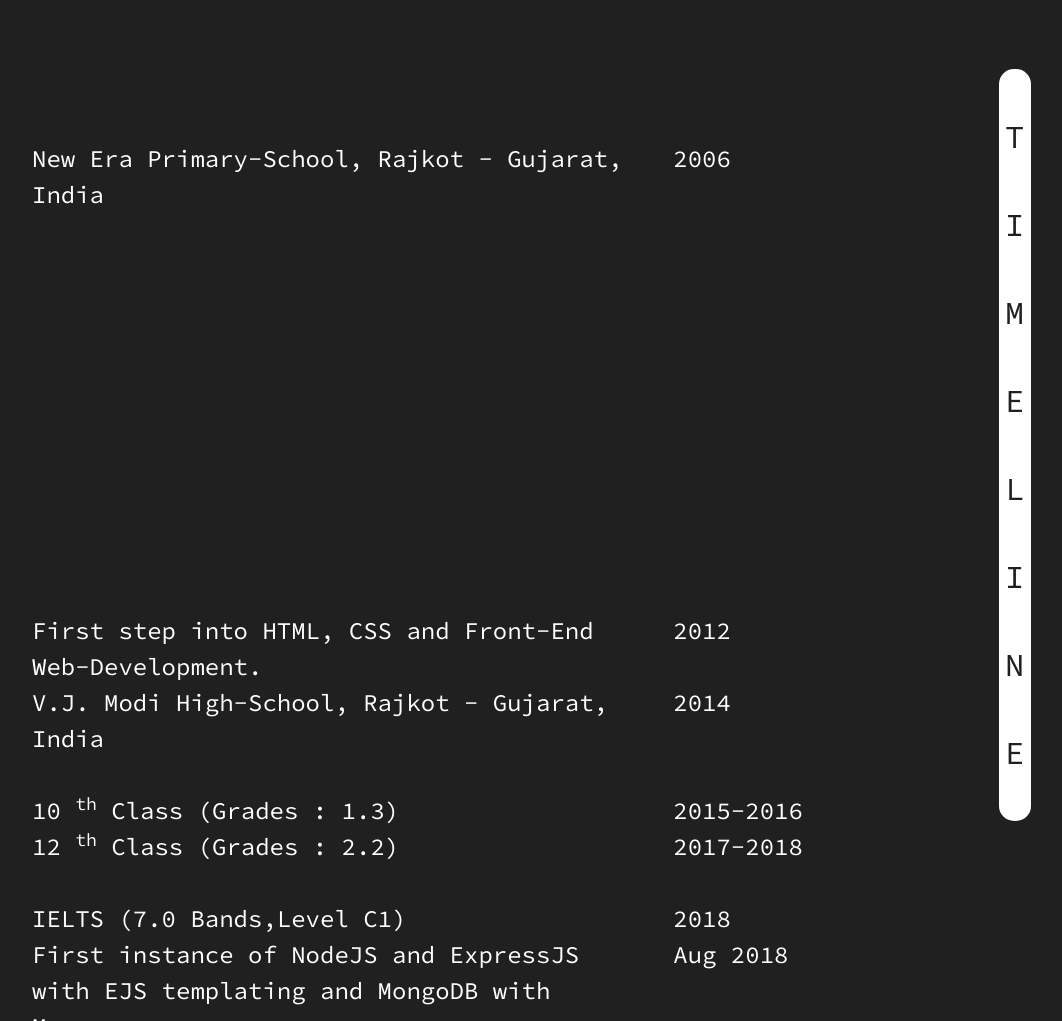
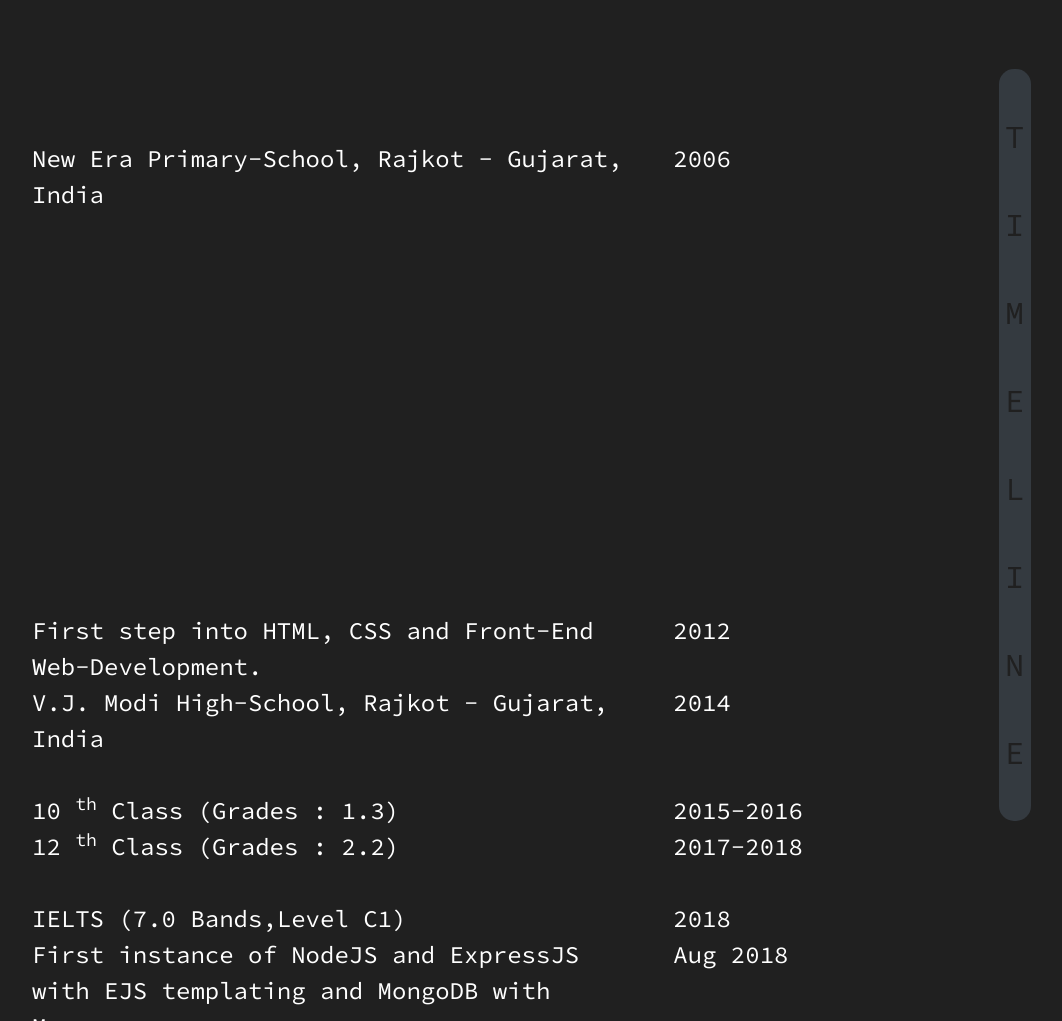
Before and after one commit to krman009/sereneinserenade.github.io, a plain HTML site: page index.html in a window 1280 px wide. Shown: the part 673-1694 px from the top of the page, without its empty margins (53-1115 px from the left). Drawn offline with nearby package versions, Linux system fonts and the light colour scheme; a script that the page names is missing.

Commit message:
Color of the Timeline-Bar to bit of a dark one.

```diff
--- a/index.html
+++ b/index.html
@@ -135,7 +135,7 @@
 
             </div>
             <div class="col-3">
-                <div class="bar">
+                <div class="bar bg-dark">
                     <span class="still">
                         T<br> I <br> M <br> E <br> L <br> I <br> N <br> E <br>
                     </span>
--- a/myscript.js
+++ b/myscript.js
@@ -1,6 +1,5 @@
 $(document).ready(function () {
     var controller = new ScrollMagic.Controller();
-
 
 
 
@@ -99,4 +98,6 @@ $(document).ready(function () {
         .setPin('.bar')
         .addTo(controller);
 
+
+
 });
--- a/style.css
+++ b/style.css
@@ -52,7 +52,6 @@ img {
 .bar {
     height: 94vh;
     width: 2rem;
-    background: white;
     margin: auto;
     color: #202020;
     align-content: center;
```
